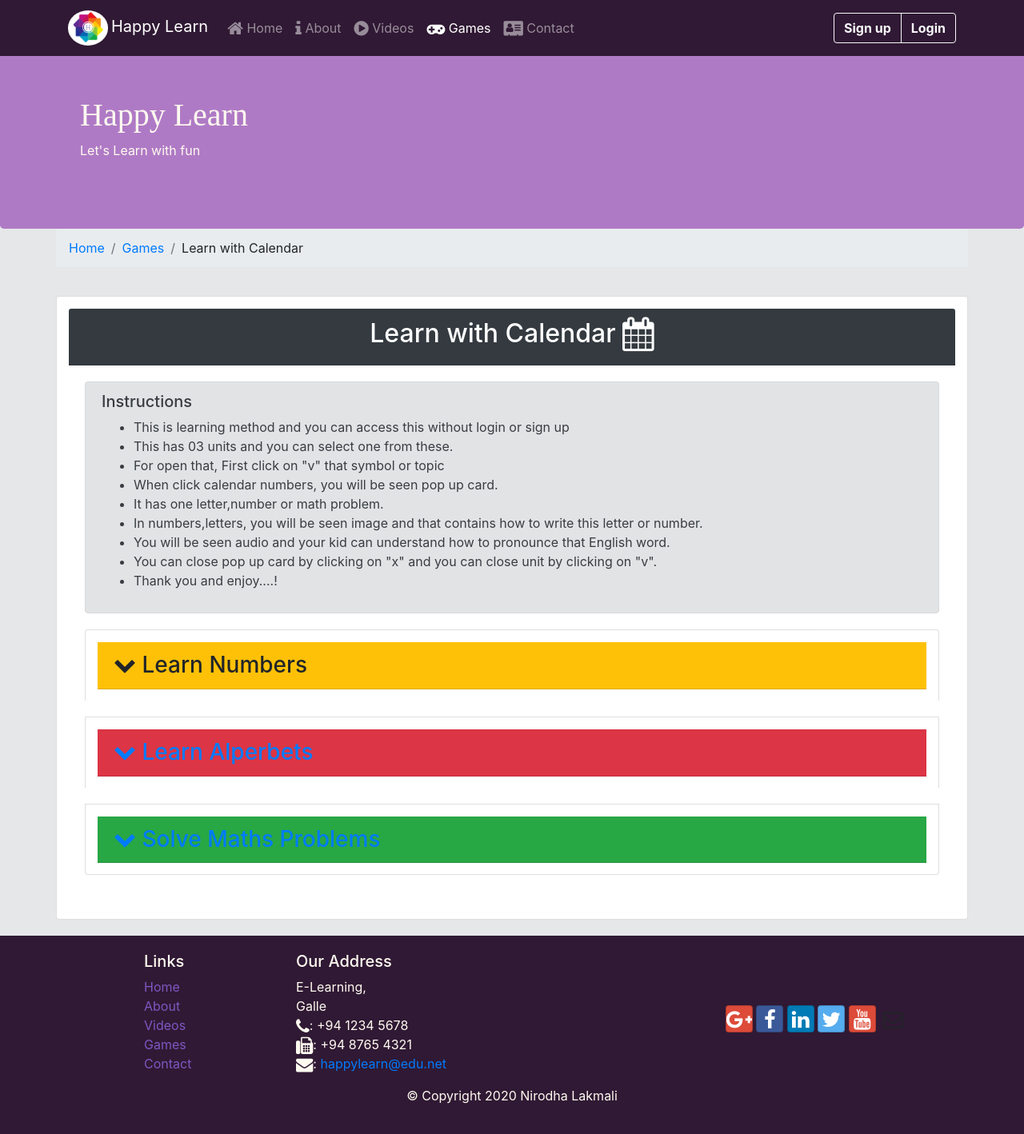
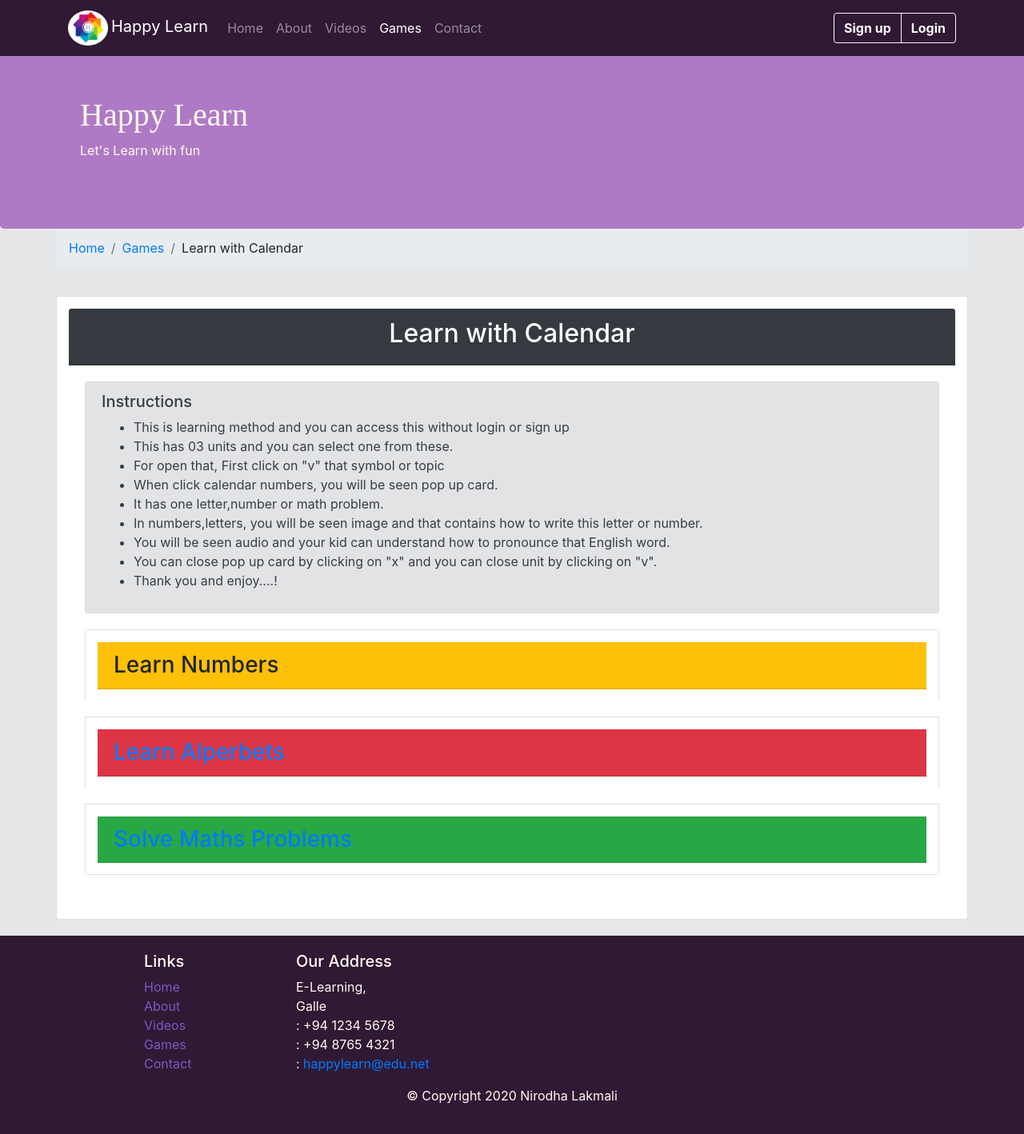
Before and after one commit to Nirodha-Github/E-Learning_site, a PHP site: page /calender.php in a window 1280 px wide. Shown: the whole page at 80% size. Run offline with PHP 8.4, Linux system fonts and the light colour scheme; some libraries are stand-ins or nearby versions.

Commit message:
Update calender.php

```diff
--- a/calender.php
+++ b/calender.php
@@ -8,9 +8,7 @@
         <meta http-equiv="x-ua-compatible" content="ie=edge">
 
         <!-- Bootstrap CSS -->
-        <link rel="stylesheet" href="node_modules/bootstrap/dist/css/bootstrap.min.css">
-        <link rel="stylesheet" href="node_modules/font-awesome/css/font-awesome.min.css">
-        <link rel="stylesheet" href="node_modules/bootstrap-social/bootstrap-social.css">
+        <link rel="stylesheet" href="https://maxcdn.bootstrapcdn.com/bootstrap/4.5.2/css/bootstrap.min.css">
         <link href="css\style.css"  rel="stylesheet">
         <link rel="stylesheet" type="text/css" href="css\calender.css">
 	    <title>Happy Learn-Games-Calendar</title>
```
